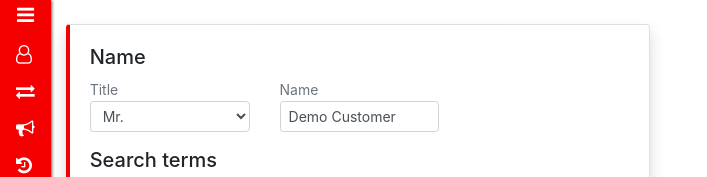
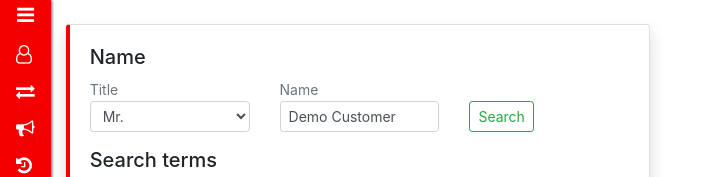
Before and after one commit to volodymyrBu/coke, a plain HTML site: page index.html in a window 1280 px wide. Shown: the top 177 px of the page, without its empty margins (0-707 px from the left). Drawn offline with nearby package versions, Linux system fonts and the light colour scheme.

Commit message:
added button

```diff
--- a/index.html
+++ b/index.html
@@ -34,8 +34,8 @@
                                 history</span></a>
                     </li>
                     <li class="nav-item">
-                            <a class="nav-link"><i class="fa fa-leaf fa-lg"></i><span class="collapse" name="linkLabel">GreenMile</span></a>
-                        </li>
+                        <a class="nav-link"><i class="fa fa-leaf fa-lg"></i><span class="collapse" name="linkLabel">GreenMile</span></a>
+                    </li>
                 </ul>
             </div>
 
@@ -65,6 +65,9 @@
                                             <input type="text" class="form-control rounded-right" name="policyNumber"
                                                 id="policyNumber" value="Demo Customer">
                                         </div>
+                                    </div>
+                                    <div class="col-8 col-sm-5 col-md-4 col-lg-4 align-self-end" id="buttonContainer">
+                                        <button class="btn btn-outline-success btn-sm" type="button">Search</button>
                                     </div>
                                 </div>
 
```
